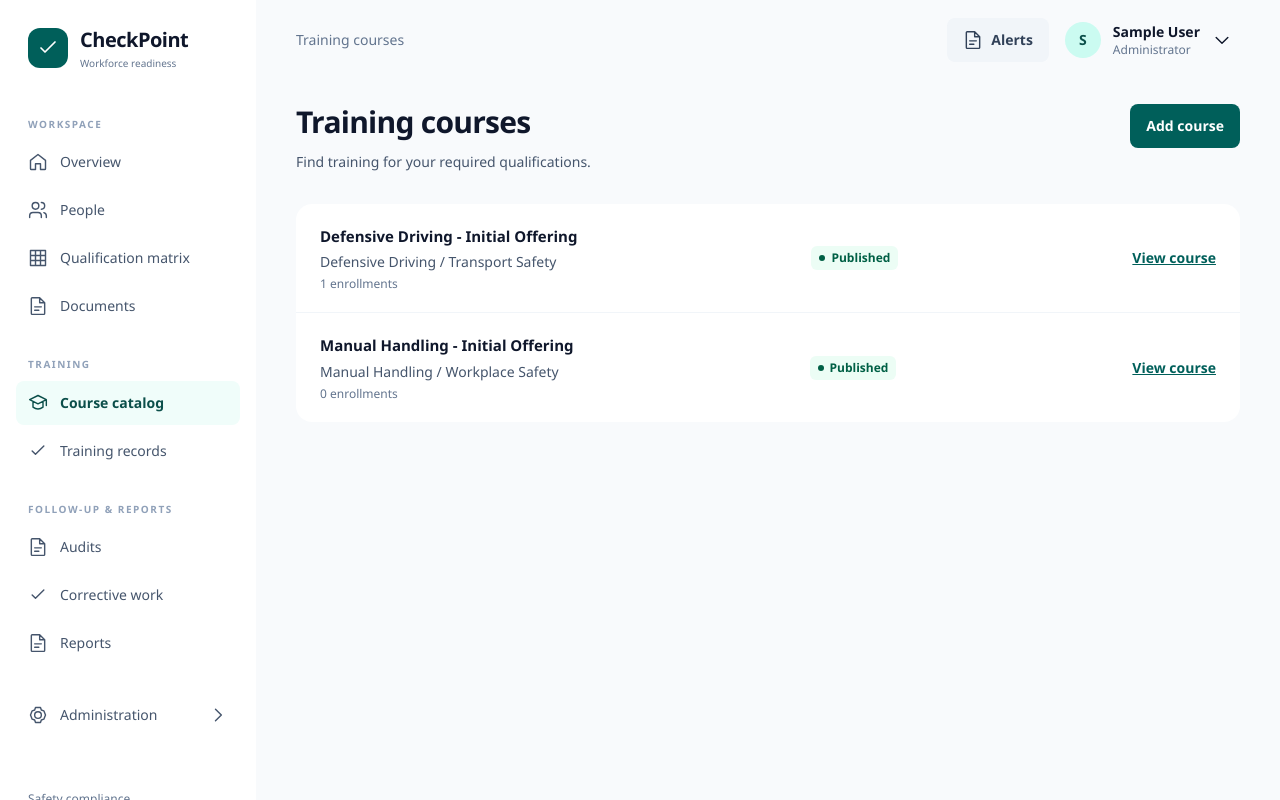
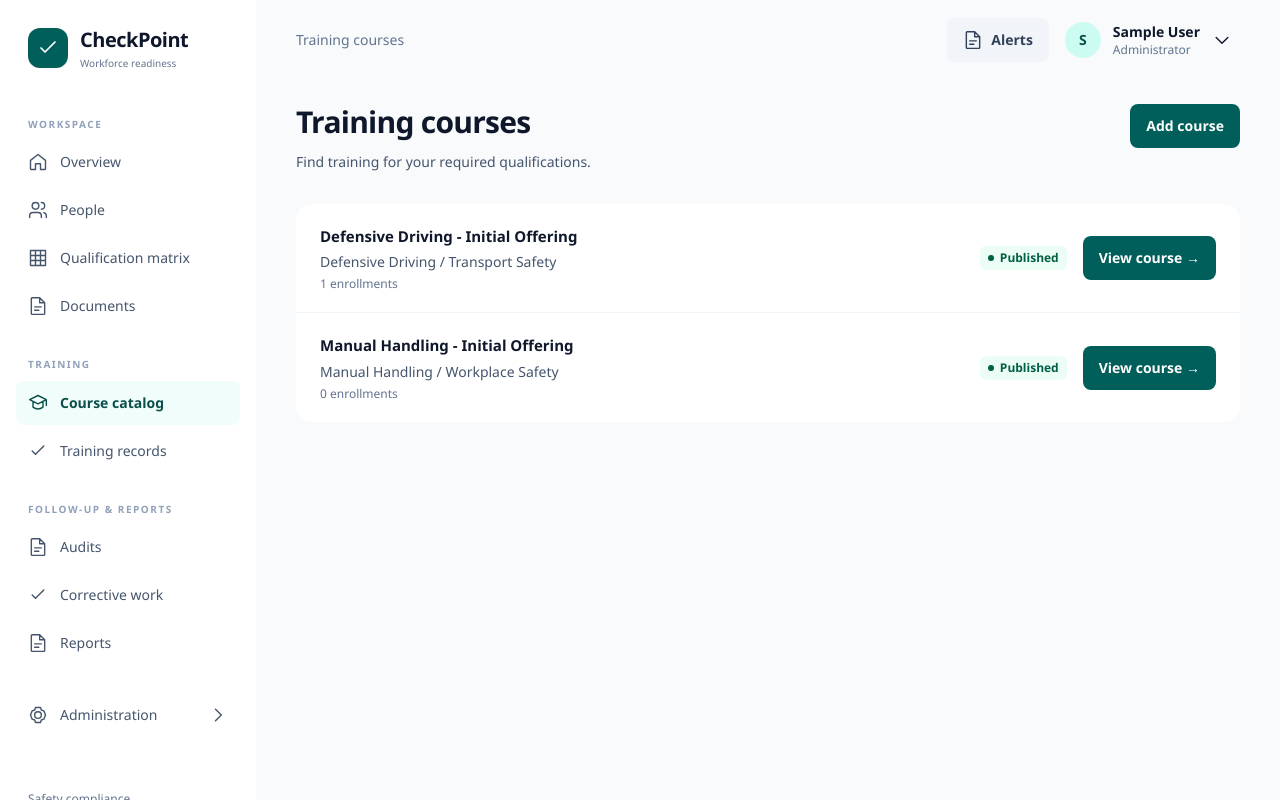
Before and after one commit to pertyperty/WEBSYS2, a Laravel app: page /training-courses in a window 1280 px wide. Run offline with Laravel 12, Linux system fonts and the light colour scheme; a user stored in the database is signed in; data comes from the database, SQL or seed files in the repository; tables that the repository leaves empty hold one stand-in row (values such as "Sample post"); data that the repository does not hold is empty; style sheets or scripts are compiled from the project's sources; parts of the project's set-up code (start-up, migrations or seed data) failed here and were passed over.

Commit message:
Update training courses index styling

```diff
--- a/main/resources/views/training-courses/index.blade.php
+++ b/main/resources/views/training-courses/index.blade.php
@@ -16,8 +16,16 @@
                     <p class="mt-1 text-sm text-slate-600">{{ $course->qualification->name }} / {{ $course->qualification->safetyDomain->name }}</p>
                     <p class="mt-1 text-xs text-slate-500">{{ $course->enrollments_count }} enrollments</p>
                 </div>
-                <x-status-badge :status="$course->status->value" />
-                <a href="{{ route('training-courses.show', $course) }}" class="text-sm font-semibold text-teal-800 underline">View course</a>
+                <div class="flex items-center gap-4">
+                    <x-status-badge :status="$course->status->value" />
+
+                    <a
+                        href="{{ route('training-courses.show', $course) }}"
+                        class="button"
+                    >
+                        View course →
+                    </a>
+                </div>
             </section>
         @empty
             <p class="panel text-sm text-slate-600">No courses available.</p>
```
